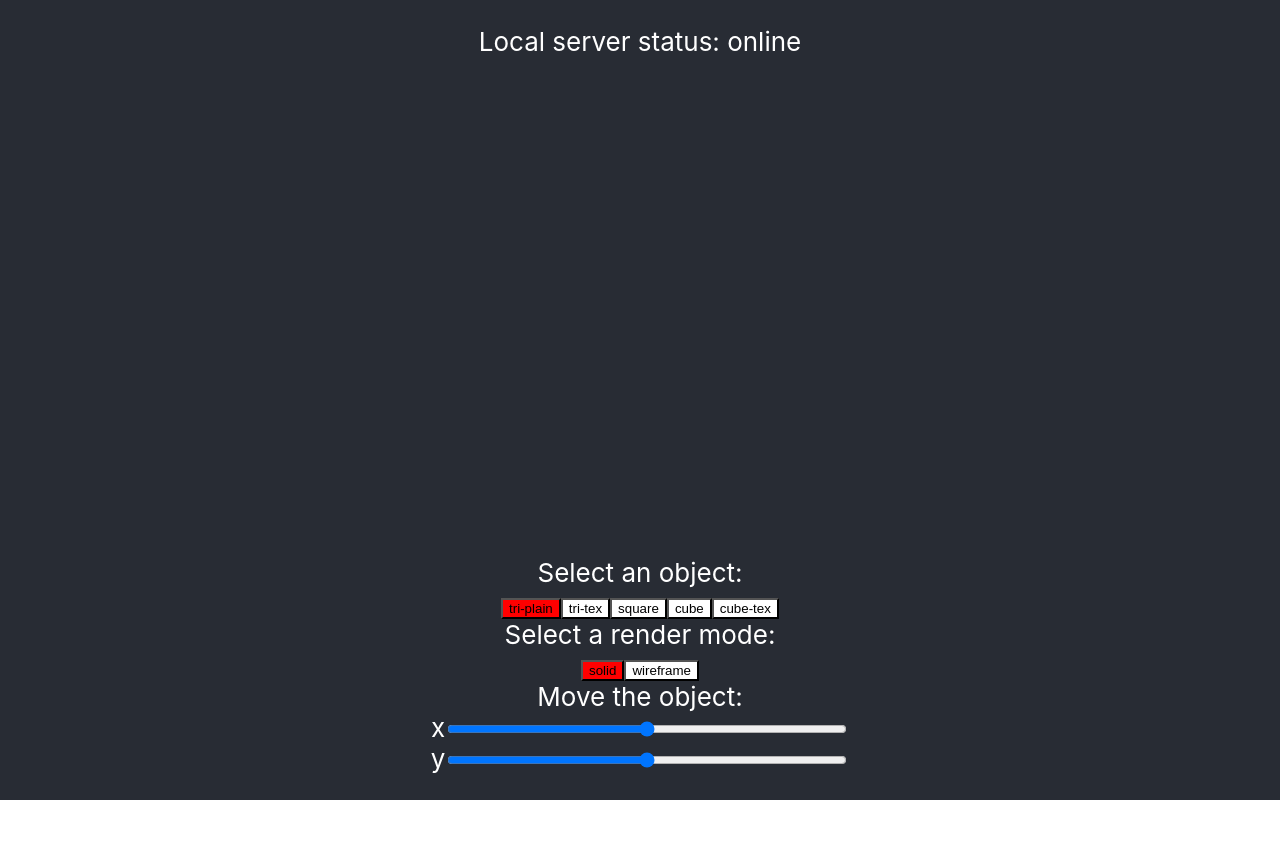
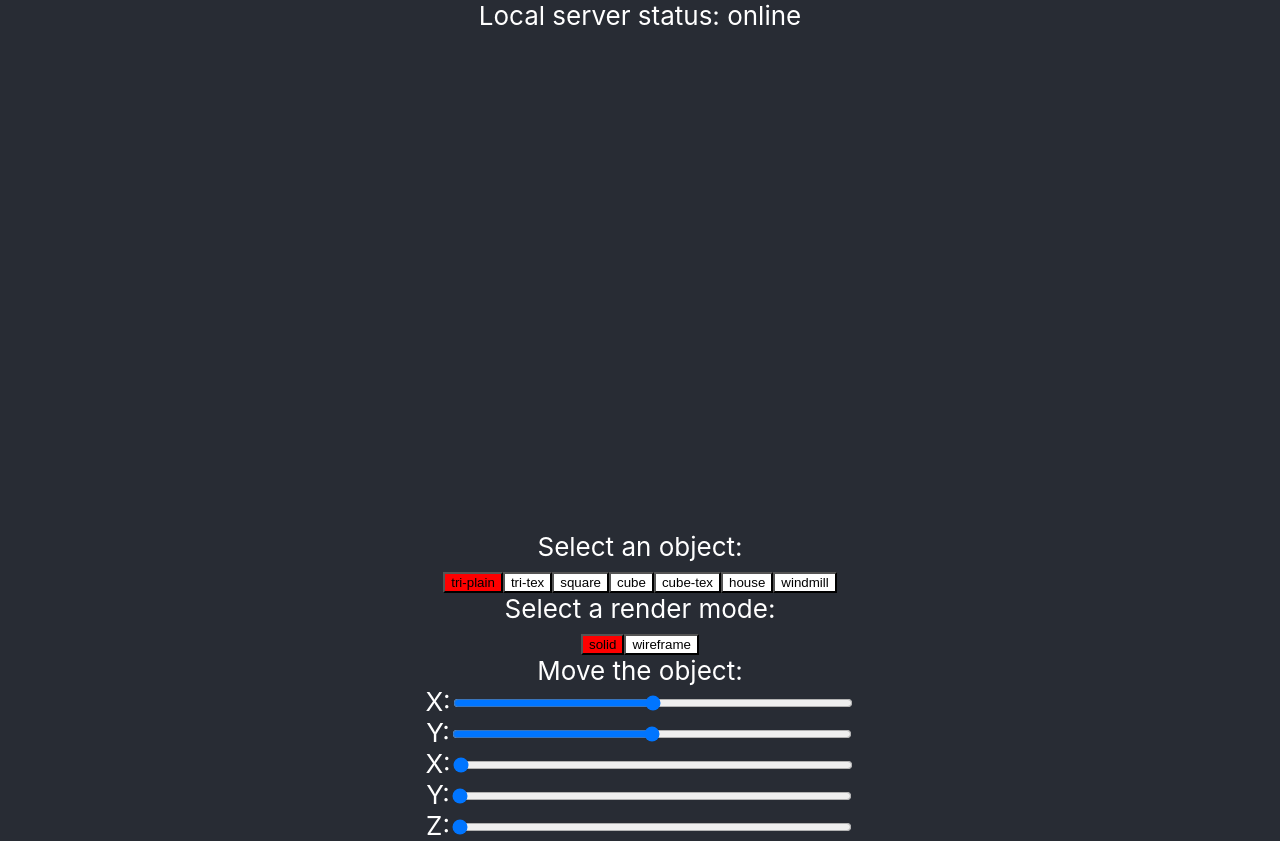
Before and after one commit to sillyfunnypedro/5310-normal-map, a React (Create React App) app in the folder part1/: page / in a window 1280 px wide. Before the commit the page ends 800 px from the top, so only its background shows below. Built offline with nearby package versions, Linux system fonts and the light colour scheme; no server answers.

Commit message:
rotation now in there.

```diff
--- a/part1/package.json
+++ b/part1/package.json
@@ -11,6 +11,8 @@
     "@types/react": "^18.2.18",
     "@types/react-dom": "^18.2.7",
     "gl": "^6.0.2",
+    "gl-matrix": "^3.4.3",
+    "math3d": "^0.2.2",
     "react": "^18.2.0",
     "react-dom": "^18.2.0",
     "react-scripts": "5.0.1",
--- a/part1/src/App.tsx
+++ b/part1/src/App.tsx
@@ -61,6 +61,13 @@ function App() {
     }
     console.log(`updateTranslate: ${x}, ${y}`);
   }
+
+  function updateRotate(x: number, y: number, z: number) {
+    if (!modelGL) {
+      return;
+    }
+    console.log(`updateRotate: ${x}, ${y}, ${z}`);
+  }
   // force a re-render of CanvasGL when the demo changes
   // useEffect(() => {
   //   setRenderObject(renderObject);
@@ -93,7 +100,8 @@ function App() {
         renderMode={renderMode}
         updateRenderObject={updateRenderObject}
         updateRenderMode={updateRenderMode}
-        updateTranslate={updateTranslate} />
+        updateTranslate={updateTranslate}
+        updateRotate={updateRotate} />
     </header>
 
   </div>
--- a/part1/src/CanvasGL.tsx
+++ b/part1/src/CanvasGL.tsx
@@ -4,7 +4,7 @@ import vertexShaderMap from './shaders/VertexShader'
 
 import ModelGL from './ModelGL';
 import PPMFileLoader from './PPMFileLoader';
-import PPM from './PPM';
+import { mat4 } from 'gl-matrix';
 
 export { };
 /**
@@ -41,13 +41,17 @@ function CanvasGL({ width, height, model, renderMode }: CanvasGLProps) {
 
     const canvasRef = useRef<HTMLCanvasElement>(null);
 
+    // make this rerender 30 times a second
+
+
+
     useEffect(() => {
         if (!shouldRender || !model) {
             return;
         }
         const canvas = canvasRef.current;
         if (canvas) {
-
+            setShouldRender(false);
             // ******************************************************
             // get the WebGL context
             // ******************************************************
@@ -59,6 +63,8 @@ function CanvasGL({ width, height, model, renderMode }: CanvasGLProps) {
             const glslVersion = (gl as WebGLRenderingContext).getParameter((gl as WebGLRenderingContext).SHADING_LANGUAGE_VERSION);
             console.log(`GLSL version supported: ${glslVersion}`);
             console.log((gl as WebGLRenderingContext).VERSION);
+
+
 
             // ******************************************************
             // decide whether or not to use the texture shader
@@ -77,6 +83,8 @@ function CanvasGL({ width, height, model, renderMode }: CanvasGLProps) {
                 useTextureShader = false;
             }
 
+            function render() {
+
                 // ******************************************************
                 //
                 // create a vertex shader
@@ -87,12 +95,17 @@ function CanvasGL({ width, height, model, renderMode }: CanvasGLProps) {
                     throw new Error('Failed to create vertex shader');
                 }
 
-
+                const rotation: boolean = true;
                 // get the vertex shader source code from the shader map use the simplest one by default
                 let vertexShader = vertexShaderMap.get("vertexShader") as string;
                 if (useTextureShader) {
                     vertexShader = vertexShaderMap.get("vertexTextureShader") as string;
+                    if (rotation) {
+                        vertexShader = vertexShaderMap.get("vertexShaderRotation") as string;
                     }
+                }
+
+
 
                 console.log('using shader:\n' + vertexShader);
 
@@ -185,6 +198,11 @@ function CanvasGL({ width, height, model, renderMode }: CanvasGLProps) {
                 // bind the index buffer
                 gl.bindBuffer(gl.ARRAY_BUFFER, positionBuffer);
 
+                if (model === null) {
+                    console.log('model is null');
+                    return;
+                }
+
                 gl.bufferData(gl.ARRAY_BUFFER, model.packedVertexBuffer, gl.STATIC_DRAW);
 
 
@@ -272,13 +290,33 @@ function CanvasGL({ width, height, model, renderMode }: CanvasGLProps) {
 
                 }
 
+                if (rotation) {
+                    // create a rotation matrix that spins around the z axis
+                    const rotationMatrix = mat4.create();
+                    // get the time in seconds
+                    const now = Date.now() / 1000;
+                    const nowMod60 = now % 60;
+                    // rotate by 10 degree per second
+                    const rotationInRadians = nowMod60 * Math.PI / 3;
+                    mat4.rotateZ(rotationMatrix, rotationMatrix, rotationInRadians);
+
+                    // get the rotation matrix location
+                    const rotationMatrixLocation = gl.getUniformLocation(shaderProgram, 'modelMatrix');
+
+                    // set the rotation matrix
+                    gl.uniformMatrix4fv(rotationMatrixLocation, false, rotationMatrix);
+
+                }
+
+
+
                 // Clear the whole canvas
                 gl.viewport(0, 0, gl.canvas.width, gl.canvas.height);
 
 
                 // Clear the canvas to a purple color
                 gl.clearColor(.6, .2, .6, 1);
-            //gl.clear(gl.COLOR_BUFFER_BIT);
+                gl.clear(gl.COLOR_BUFFER_BIT);
 
                 // calculate the square that fits in the canvas make that the viewport
                 let squareSize = gl.canvas.width;
@@ -309,11 +347,15 @@ function CanvasGL({ width, height, model, renderMode }: CanvasGLProps) {
 
                 gl.flush();
                 gl.finish();
+                // start the animation loop
+                requestAnimationFrame(render);
+            }
+            requestAnimationFrame(render);
 
         }
     }, [shouldRender, model, width, height, renderMode]);
 
-    return <canvas ref={canvasRef} width={width} height={height} />;
+    return (<canvas ref={canvasRef} width={width} height={height} />);
 }
 
 export default CanvasGL;
--- a/part1/src/ControlComponent.tsx
+++ b/part1/src/ControlComponent.tsx
@@ -16,14 +16,19 @@ interface ControlComponentProps {
     updateRenderObject: (newObject: string) => void;
     updateRenderMode: (newMode: string) => void;
     updateTranslate: (x: number, y: number) => void;
+    updateRotate: (x: number, y: number, z: number) => void;
 }
 
 
 // define the ControlComponent
-function ControlComponent({ renderObject, renderMode, updateRenderObject, updateRenderMode, updateTranslate }: ControlComponentProps) {
+function ControlComponent({ renderObject, renderMode, updateRenderObject, updateRenderMode, updateTranslate, updateRotate }: ControlComponentProps) {
 
     const [translateX, setTranslateX] = useState(0);
     const [translateY, setTranslateY] = useState(0);
+    const [rotateX, setRotateX] = useState(0);
+    const [rotateY, setRotateY] = useState(0);
+    const [rotateZ, setRotateZ] = useState(0);
+
 
     /**
      *
@@ -48,6 +53,23 @@ function ControlComponent({ renderObject, renderMode, updateRenderObject, update
             </div>
         );
     }
+    function handleSlideChangeRotX(event: React.ChangeEvent<HTMLInputElement>) {
+        const value = event.target.value;
+        setRotateX(parseInt(value));
+        updateRotate(rotateX, rotateY, rotateZ);
+    }
+
+    function handleSlideChangeRotY(event: React.ChangeEvent<HTMLInputElement>) {
+        const value = event.target.value;
+        setRotateY(parseInt(value));
+        updateRotate(rotateX, rotateY, rotateZ);
+    }
+
+    function handleSlideChangeRotZ(event: React.ChangeEvent<HTMLInputElement>) {
+        const value = event.target.value;
+        setRotateZ(parseInt(value));
+        updateRotate(rotateX, rotateY, rotateZ);
+    }
     function handleSliderChangeX(event: React.ChangeEvent<HTMLInputElement>) {
         const value = event.target.value;
         setTranslateX(parseInt(value));
@@ -62,10 +84,20 @@ function ControlComponent({ renderObject, renderMode, updateRenderObject, update
     function makeTranslateSliders() {
         return (
             <div>
-                x
+                <label htmlFor="myRangeX">X:</label>
                 <input name="x" type="range" min="-50" max="50" value={translateX} className="slider" onChange={handleSliderChangeX} id="myRangeX"></input>
-                <br />y
+                <br></br>
+                <label htmlFor="myRangeY">Y:</label>
                 <input name="x" type="range" min="-50" max="50" value={translateY} className="slider" onChange={handleSliderChangeY} id="myRangeY"></input>
+                <br></br>
+                <label htmlFor="rotateZ">X:</label>
+                <input name="rotz" type="range" min="0" max="360" value={rotateX} className="slider" onChange={handleSlideChangeRotX} id="rotateX"></input>
+                <br></br>
+                <label htmlFor="rotateZ">Y:</label>
+                <input name="rotz" type="range" min="0" max="360" value={rotateY} className="slider" onChange={handleSlideChangeRotY} id="rotateY"></input>
+                <br></br>
+                <label htmlFor="rotateZ">Z:</label>
+                <input name="rotz" type="range" min="0" max="360" value={rotateZ} className="slider" onChange={handleSlideChangeRotZ} id="rotate"></input>
             </div>
         );
     }
--- a/part1/src/ModelGL.ts
+++ b/part1/src/ModelGL.ts
@@ -1,4 +1,5 @@
 import Material from "./Material";
+
 /**
  *  @class VertexAccumulator
  *  @description VertexAccumulator class
@@ -114,6 +115,8 @@ class ModelGL {
     modelPath: string = '';
     vertexShader: string = '';
     fragmentShader: string = '';
+
+
 
     textures: Map<string, string> = new Map<string, string>();
 
--- a/part1/src/ObjectFileMap.ts
+++ b/part1/src/ObjectFileMap.ts
@@ -4,6 +4,8 @@ export const objectFileMap: Map<string, string> = new Map([
     ["square", "square/square.obj"],
     ["cube", "cube/cube.obj"],
     ["cube-tex", "textured_cube/cube.obj"],
+    ["house", "house/house_obj.obj"],
+    ["windmill", "windmill/windmill2.obj"],
     // ["capsule", "capsule/capsule.obj"],
     // ["chapel", "chapel/chapel_obj.obj"],
     // ["bunny_centered", "bunny/bunny_centered.obj"],
--- a/part1/src/shaders/VertexShader.ts
+++ b/part1/src/shaders/VertexShader.ts
@@ -25,7 +25,40 @@ const vertexTextureShader =
         textureCoordOut = textureCoord;
     }
 `
+
+const vertexShaderRotation =
+    `#version 300 es
+    in vec3 position;
+    in vec2 textureCoord;
+
+    uniform mat4 modelMatrix;
+
+    out vec2 textureCoordOut;
+
+    void main() {
+        gl_Position =   modelMatrix * vec4(position, 1.0);
+        textureCoordOut = textureCoord;
+    }
+`
+const vertexShaderTransformation =
+    `#version 300 es
+    in vec3 position;
+    in vec2 textureCoord;
+
+    uniform mat4 modelMatrix;
+    uniform mat4 viewMatrix;
+    uniform mat4 projectionMatrix;
+
+    out vec2 textureCoordOut;
+
+    void main() {
+        gl_Position =   projectionMatrix * viewMatrix * modelMatrix * vec4(position, 1.0);
+        textureCoordOut = textureCoord;
+    }
+`
 const vertexShaderMap = new Map<string, string>();
 vertexShaderMap.set('vertexShader', vertexShader);
 vertexShaderMap.set('vertexTextureShader', vertexTextureShader);
+vertexShaderMap.set('vertexShaderRotation', vertexShaderRotation);
+vertexShaderMap.set('vertexShaderTransformation', vertexShaderTransformation);
 export default vertexShaderMap;
```
Also changed, not shown: 1 other file (tests, documents, lock files or other folders). Lines whose indentation alone changed are shown as unchanged.
